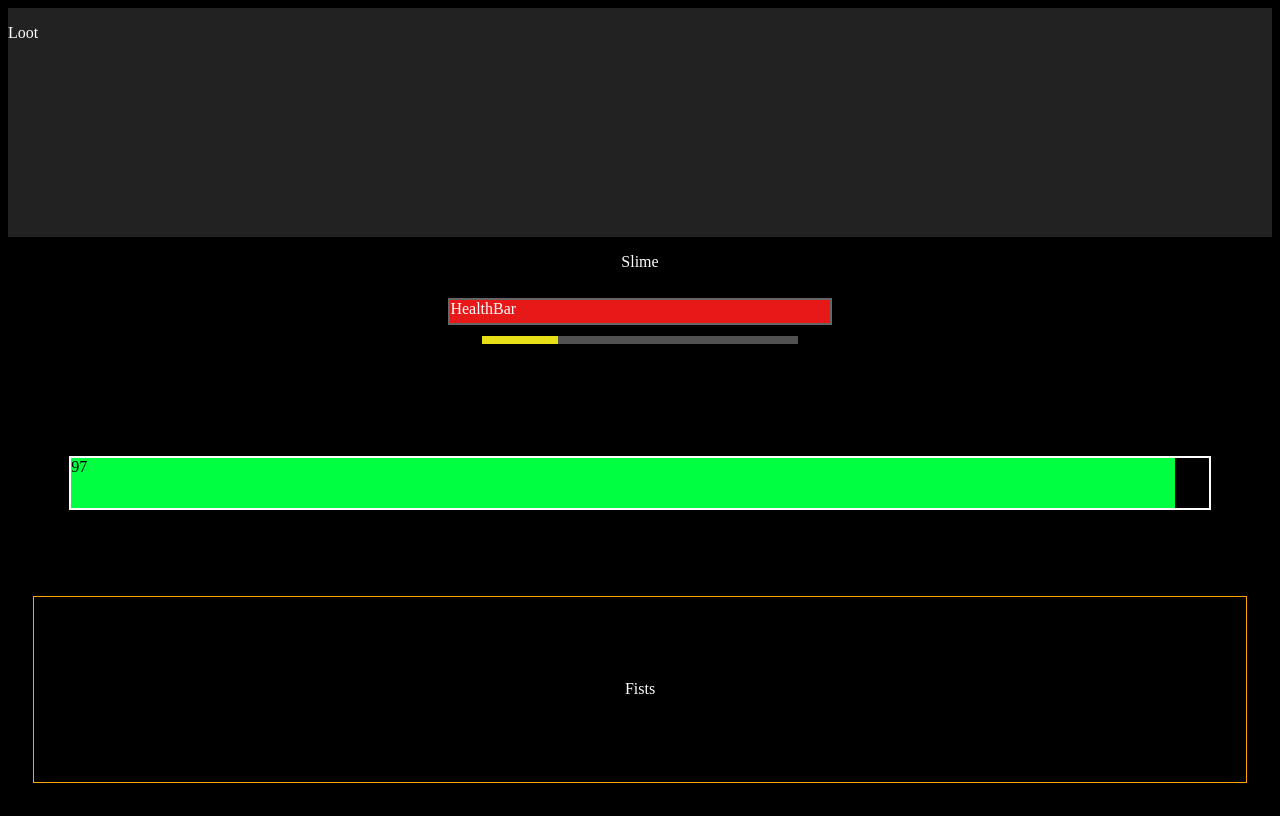
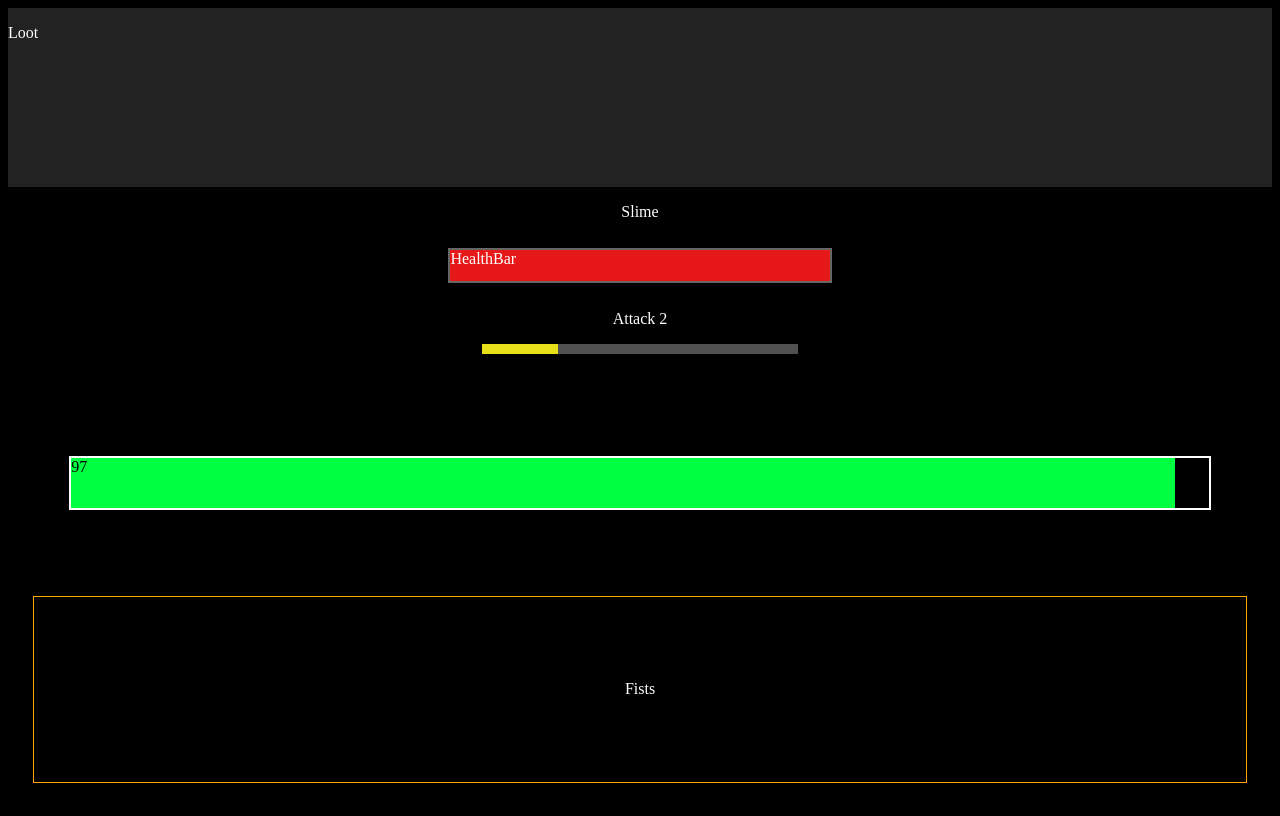
Before and after one commit to Argavyon/mechanical-automatrix, a React (Create React App) app: page / in a window 1280 px wide. Built offline with nearby package versions, Linux system fonts and the light colour scheme.

Commit message:
Added enemy attack name and removed empty files

```diff
--- a/src/components/combat/Enemy/Enemy.tsx
+++ b/src/components/combat/Enemy/Enemy.tsx
@@ -16,6 +16,7 @@ const Enemy: React.FC<EnemyProps> = (props: EnemyProps) => {
     <div className="enemyContainer">
       <p className="text">{enemy.name}</p>
       <EnemyHealth />
+      <p className="text">{attackList[currentAttackIndex].name}</p>
       <EnemyAttackBar
         attackTime={attackList[currentAttackIndex].attackTime}
         attackDamage={random(
--- a/src/gameState/EnemySlice.ts
+++ b/src/gameState/EnemySlice.ts
@@ -16,7 +16,7 @@ const initialEnemyState: IEnemy = {
       isInterruptable: true,
     },
     {
-      name: "Attack",
+      name: "Attack 2",
       attackTime: 10,
       damageMin: 10,
       damageMax: 50,
```
Also changed, not shown: src/combat/Combat.css (deleted), src/combat/Player/Player.css (deleted), src/combat/Player/PlayerHealthBar.css (deleted), src/combat/Player/PlayerWeapon.css (deleted), src/combat/Player/PlayerWeapons.css (deleted).
